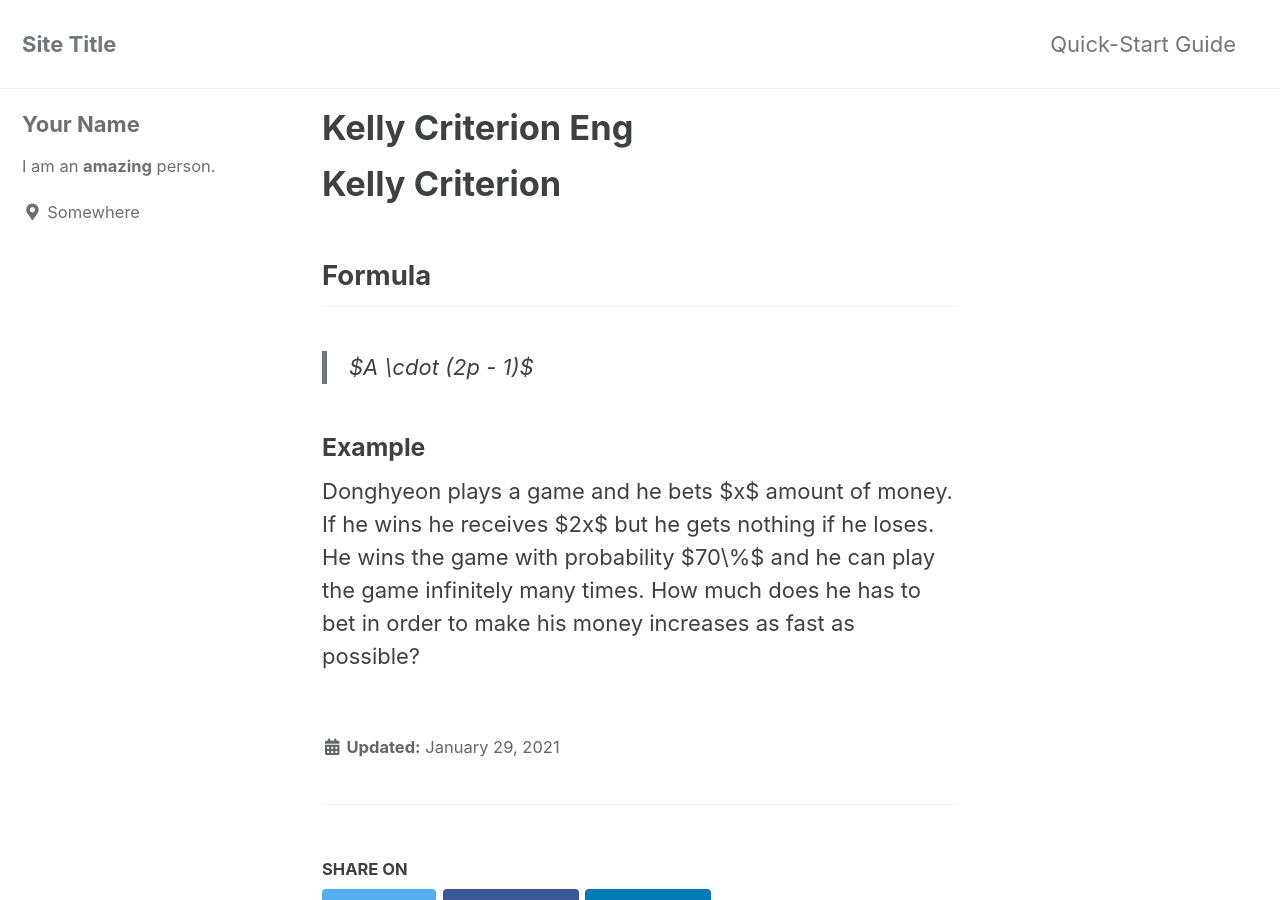
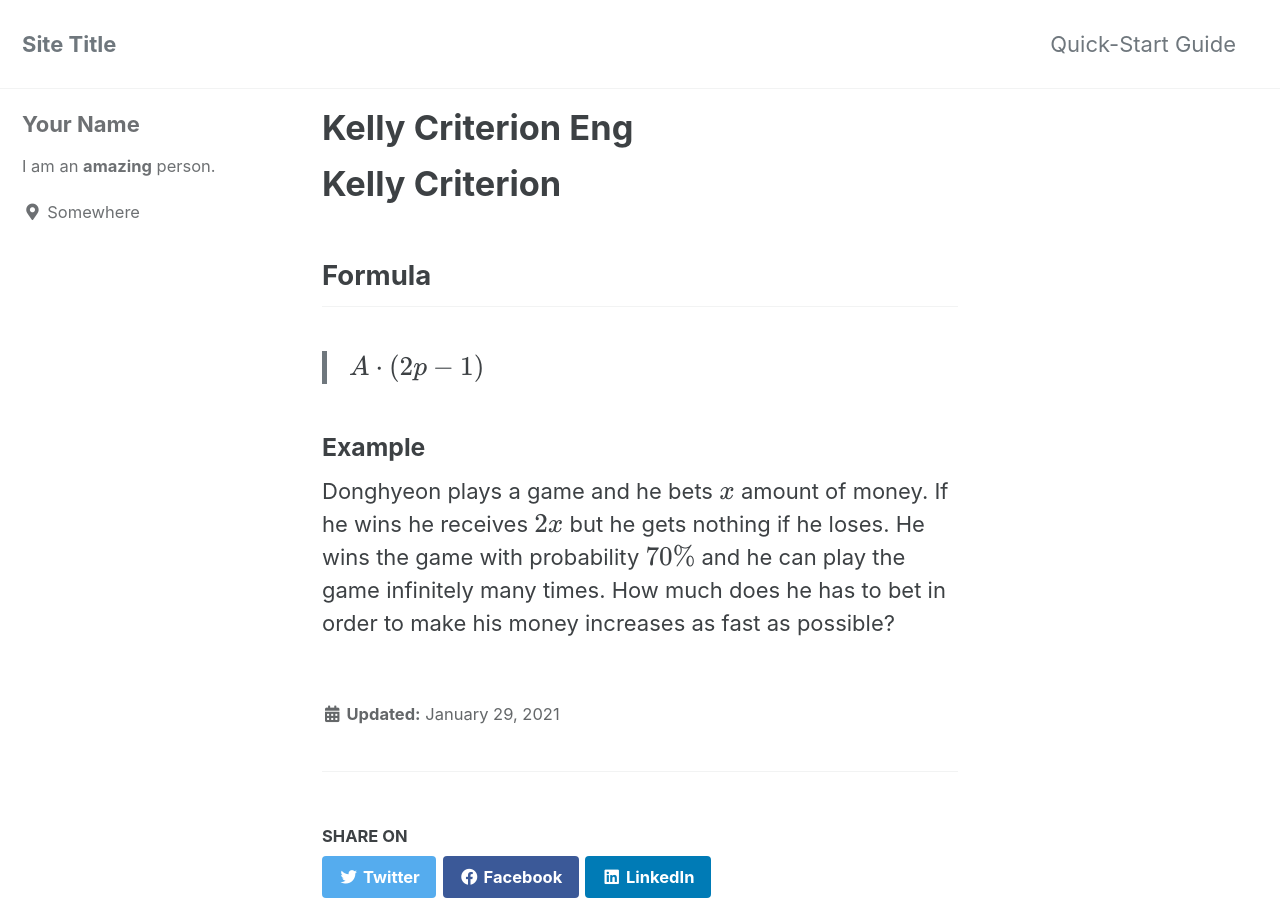
Before and after one commit to riverlike14/riverlike14.github.io, a Jekyll site: the page built from _posts/해석학/2021-01-29-kelly-criterion-eng.md, in a window 1280 px wide and 900 px high. Built offline with Jekyll 4.4.1, drawn with Linux system fonts in a browser that asks for light colours; cached includes are drawn as plain includes; formulas are drawn with MathJax 3; part of the change alters nothing that is shown.

```diff
--- a/_includes/head.html
+++ b/_includes/head.html
@@ -1,4 +1,17 @@
 <meta charset="utf-8">
+<script type="text/x-mathjax-config">
+MathJax.Hub.Config({
+  tex2jax: {
+    inlineMath: [['$','$'], ['\\(','\\)']],
+    displayMath: [ ['$$', '$$'], ["\\[", "\\]"] ],
+    processEscapes: true,
+    skipTags: ['script', 'noscript', 'style', 'textarea', 'pre', 'code']
+  }
+});
+</script>
+<script src="https://cdnjs.cloudflare.com/ajax/libs/mathjax/2.7.0/MathJax.js?config=TeX-AMS-MML_HTMLorMML" type="text/javascript"></script>
+
+
 
 {% include seo.html %}
 
```
